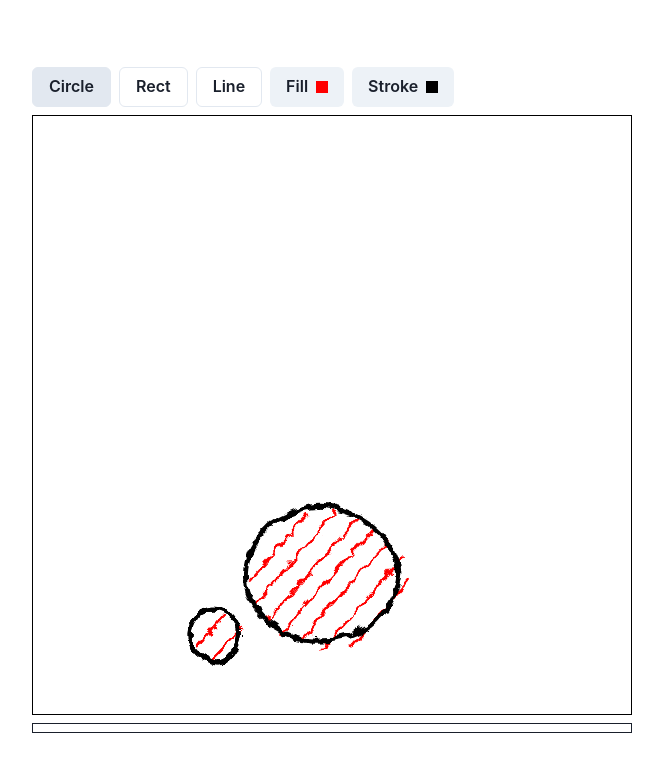
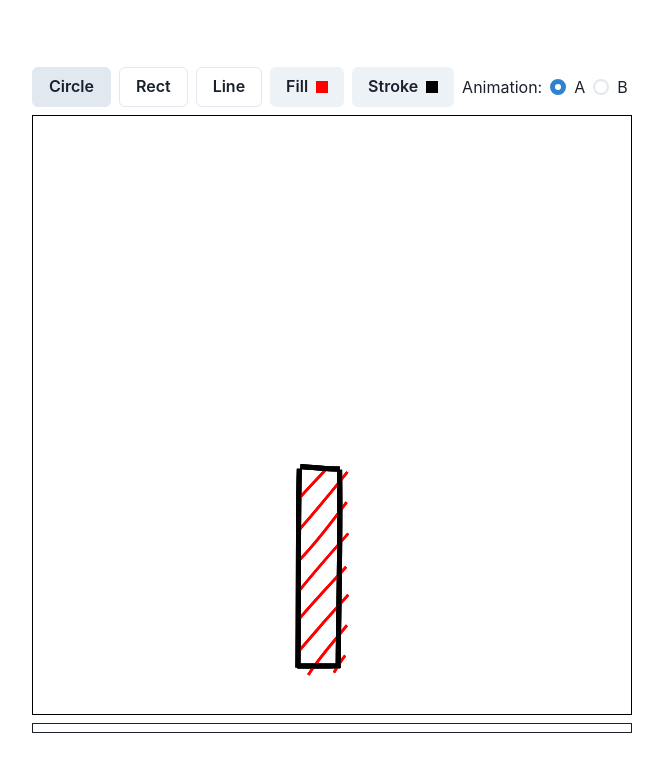
Before and after one commit to yujuiting/painter, a Next.js app: page / in a window 1280 px wide. Shown: the top 772 px of the page, without its empty margins (308-971 px from the left). Built offline with nearby package versions, Linux system fonts and the light colour scheme.

Commit message:
switch animation

```diff
--- a/src/pages/index.tsx
+++ b/src/pages/index.tsx
@@ -12,6 +12,8 @@ import {
   Stack,
   Text,
   Textarea,
+  RadioGroup,
+  Radio,
 } from "@chakra-ui/react";
 
 import type { Drawable, Options as DrawOptions } from "roughjs/bin/core";
@@ -32,9 +34,7 @@ type Point = [x: number, y: number];
 const pointZero: Point = [0, 0];
 
 export default function Index() {
-  const [Animation] = useState(() =>
-    Math.random() >= 0.5 ? AnimationA : AnimationB
-  );
+  const [gear, setGear] = useState("A");
   const canvasRef = useRef<HTMLCanvasElement>(null);
   const [currentTool, setCurrentTool] = useState<Tool>(tools[0]);
   const [fillColor, setFillColor] = useState("#ff0000");
@@ -171,7 +171,7 @@ export default function Index() {
   return (
     <Center minH="100vh">
       <Stack>
-        <Stack direction="row">
+        <Stack direction="row" align="center">
           {tools.map(renderTool)}
           <Popover closeOnBlur>
             <PopoverTrigger>
@@ -205,6 +205,13 @@ export default function Index() {
               />
             </PopoverContent>
           </Popover>
+          <Text>Animation:</Text>
+          <RadioGroup value={gear} onChange={setGear}>
+            <Stack direction="row">
+              <Radio value="A">A</Radio>
+              <Radio value="B">B</Radio>
+            </Stack>
+          </RadioGroup>
         </Stack>
 
         <Box pos="relative" border="1px solid black" w="600px" h="600px">
@@ -237,7 +244,8 @@ export default function Index() {
                 yChannelSelector="G"
               />
             </filter>
-            <Animation />
+            {gear === "A" && <AnimationA />}
+            {gear === "B" && <AnimationB />}
           </chakra.svg>
           <canvas ref={canvasRef} width="600px" height="600px" />
         </Box>
```
